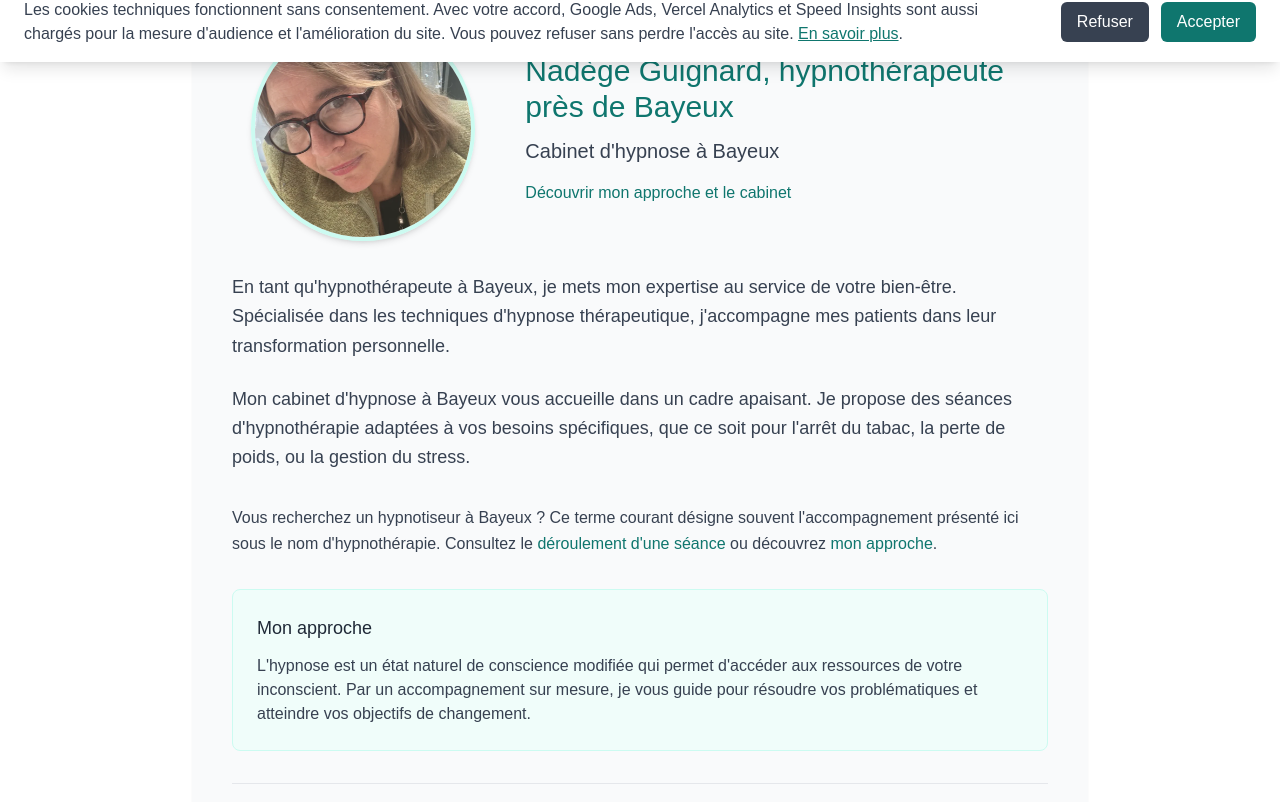
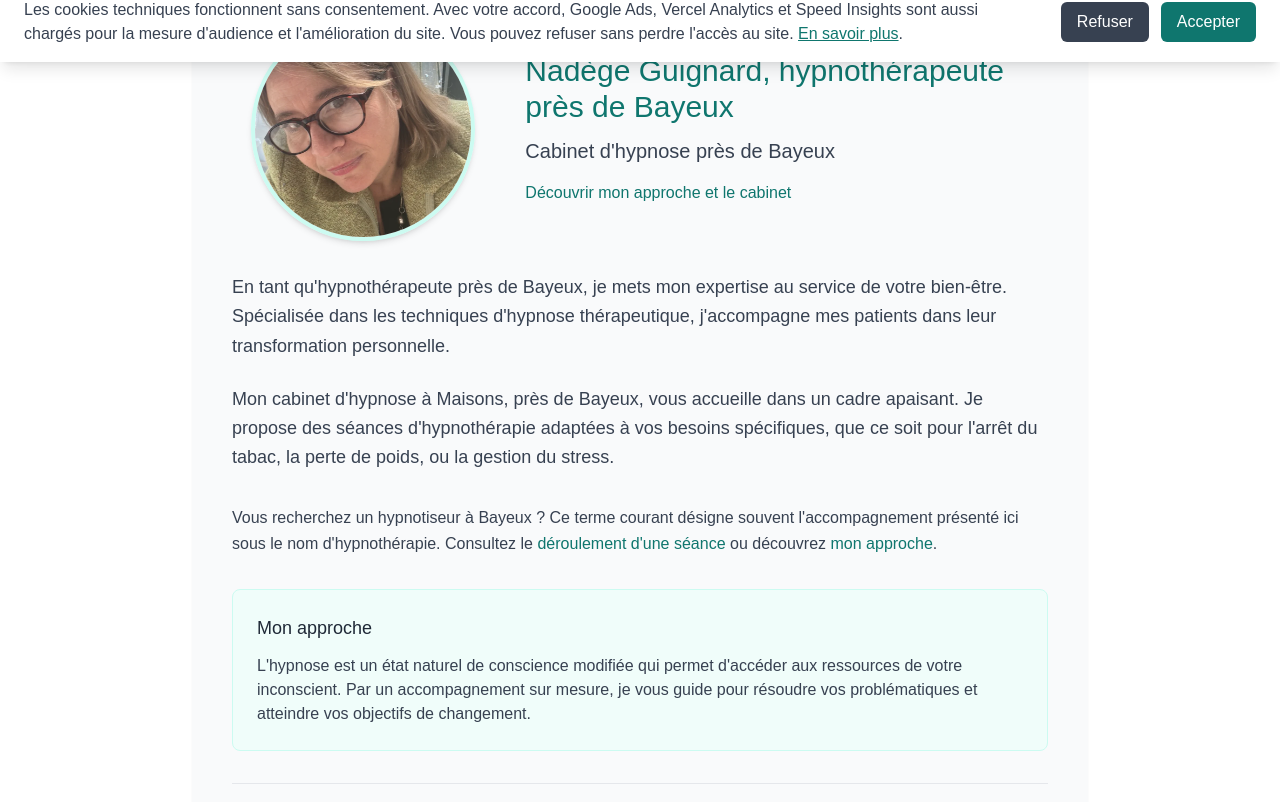
Before and after one commit to SachaG3/hypnose-bayeux, a Next.js app: page / in a window 1280 px wide. Shown: the part 738-1540 px from the top of the page. Built offline with nearby package versions, Linux system fonts and the light colour scheme.

Commit message:
fix: simplifier les textes visibles

```diff
--- a/src/app/page.tsx
+++ b/src/app/page.tsx
@@ -75,7 +75,7 @@ export default function HomePage() {
                 <h2 className="text-3xl font-serif font-medium text-teal-700 mb-3">
                   Nadège Guignard, hypnothérapeute près de Bayeux
                 </h2>
-                <h3 className="text-xl text-gray-700 mb-4">Cabinet d&apos;hypnose à Bayeux</h3>
+                <h3 className="text-xl text-gray-700 mb-4">Cabinet d&apos;hypnose près de Bayeux</h3>
                 <Link href="/a-propos" className="text-teal-700 font-medium hover:underline">
                   Découvrir mon approche et le cabinet
                 </Link>
@@ -83,12 +83,12 @@ export default function HomePage() {
             </div>
 
             <p className="text-gray-700 mb-6 leading-relaxed text-lg">
-              En tant qu&apos;hypnothérapeute à Bayeux, je mets mon expertise au service de votre bien-être.
+              En tant qu&apos;hypnothérapeute près de Bayeux, je mets mon expertise au service de votre bien-être.
               Spécialisée dans les techniques d&apos;hypnose thérapeutique, j&apos;accompagne mes patients dans leur transformation personnelle.
             </p>
 
             <p className="text-gray-700 mb-8 leading-relaxed text-lg">
-              Mon cabinet d&apos;hypnose à Bayeux vous accueille dans un cadre apaisant.
+              Mon cabinet d&apos;hypnose à Maisons, près de Bayeux, vous accueille dans un cadre apaisant.
               Je propose des séances d&apos;hypnothérapie adaptées à vos besoins spécifiques, que ce soit pour l&apos;arrêt du tabac,
               la perte de poids, ou la gestion du stress.
             </p>
@@ -591,9 +591,6 @@ export default function HomePage() {
                     Parking gratuit sur place
                   </li>
                 </ul>
-                <p className="mt-6 border-t border-teal-100 pt-5 text-sm leading-relaxed text-gray-600">
-                  La carte interactive et les indications détaillées restent disponibles sur la page d&apos;accès afin de ne pas ralentir l&apos;accueil.
-                </p>
               </div>
             </div>
           </div>
--- a/src/components/MapEmbed.tsx
+++ b/src/components/MapEmbed.tsx
@@ -27,10 +27,7 @@ export default function MapEmbed() {
   return (
     <div className="flex h-full flex-col items-center justify-center px-6 text-center">
       <MapPin className="mb-4 h-10 w-10 text-teal-700" aria-hidden="true" />
-      <p className="mb-2 text-lg font-semibold text-gray-800">La Fosse Buhot, 14400 Maisons</p>
-      <p className="mb-6 max-w-lg text-sm leading-relaxed text-gray-600">
-        La carte Google Maps n&apos;est chargée qu&apos;à votre demande. Son affichage peut transmettre des données de connexion à Google.
-      </p>
+      <p className="mb-6 text-lg font-semibold text-gray-800">La Fosse Buhot, 14400 Maisons</p>
       <button
         type="button"
         onClick={() => setIsLoaded(true)}
```
Also changed, not shown: 1 other file (tests, documents, lock files or other folders).
